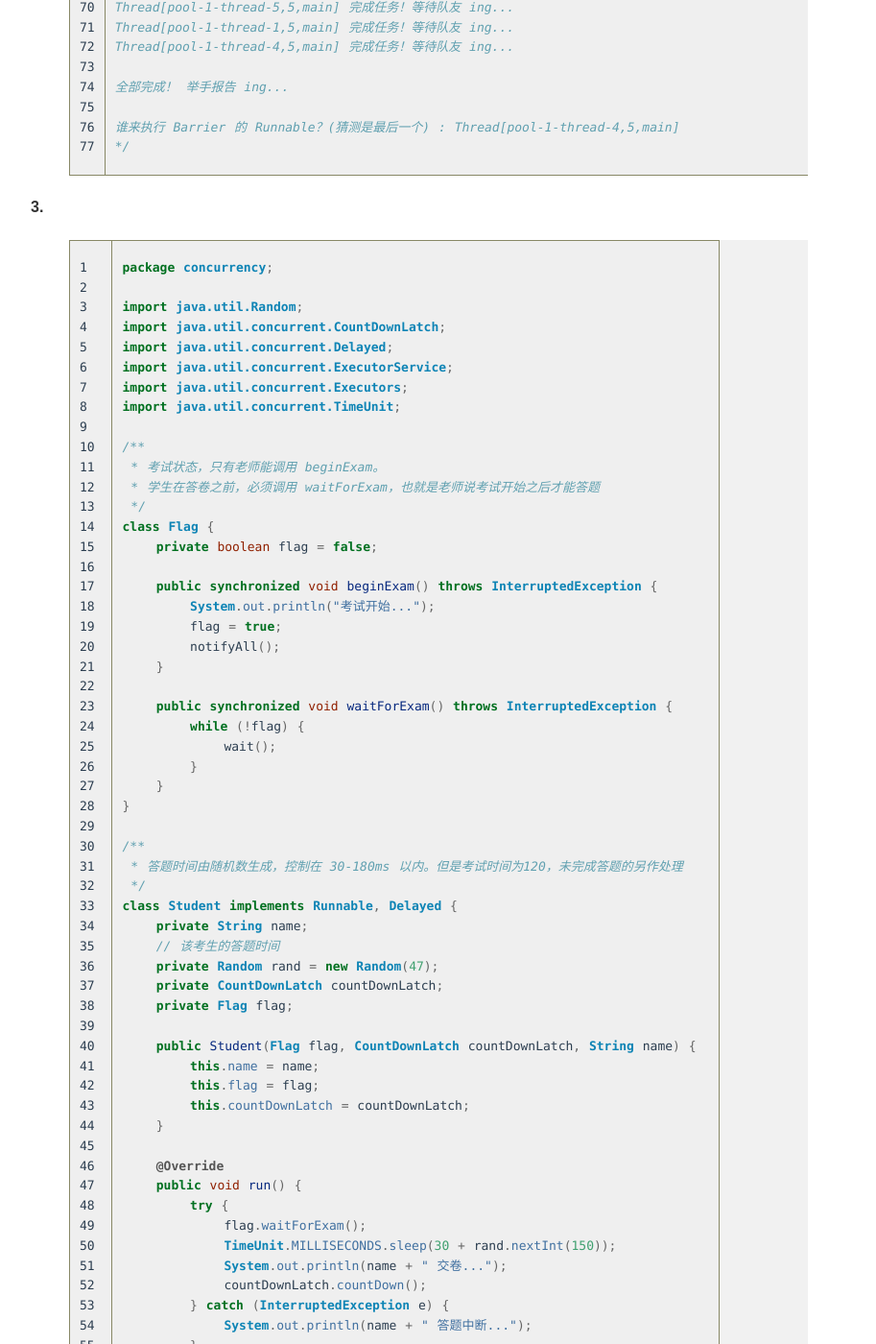
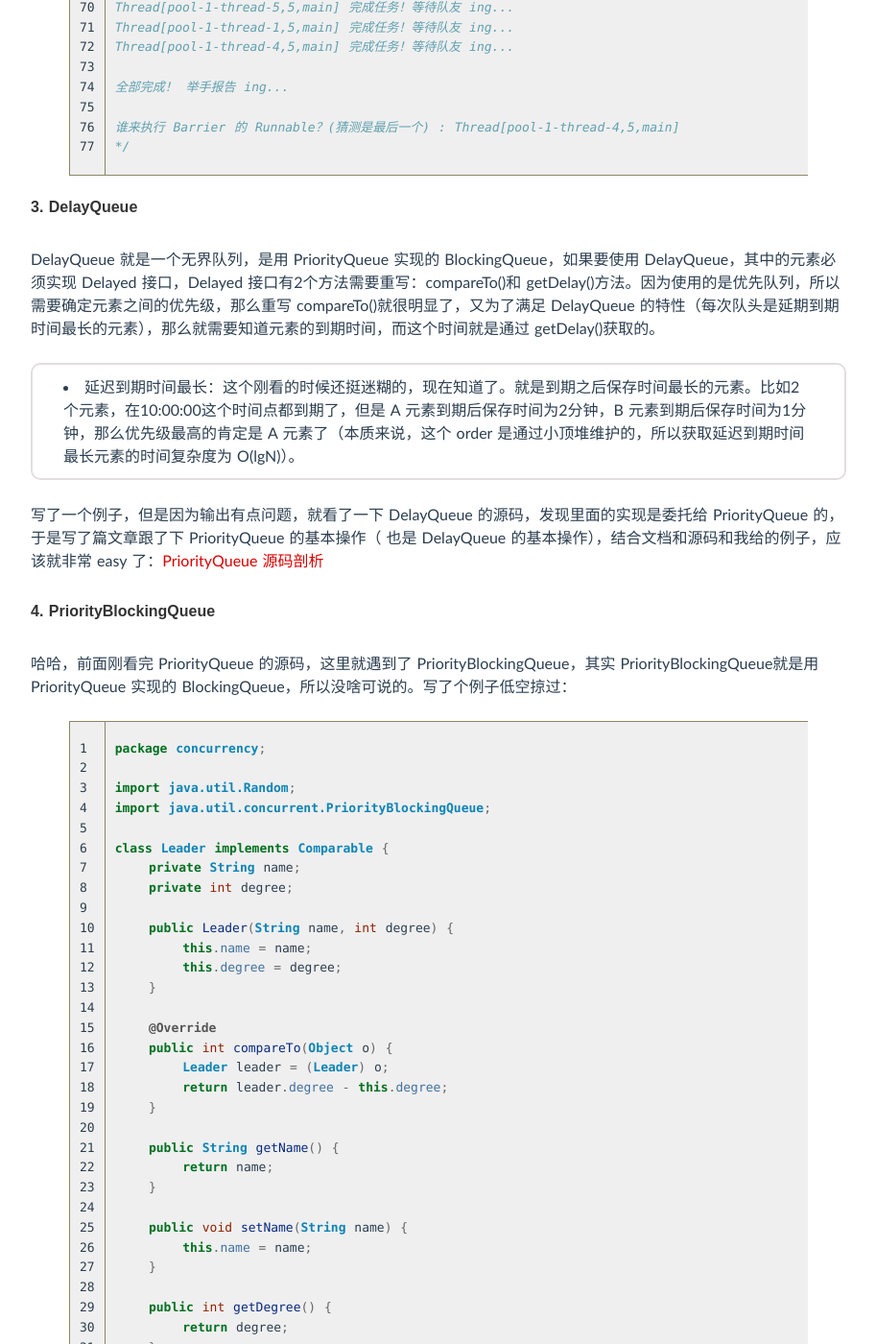
Before and after one commit to niushuai/blog, a Jekyll site: the page built from _posts/2015-03-15-thinking_in_java_chapter21-part06.md, in a window 1280 px wide and 1400 px high, scrolled down 5476 px. Shown: the whole window at 96% size, without its empty margins (183-1096 px from the left). Built offline with Jekyll 4.4.1, drawn with Linux system fonts in a browser that asks for light colours; Markdown is read by kramdown in place of the engine named in the settings; comment, search, counter and statistics services are not loaded; some of the changed text lies outside the part shown.

Commit message:
21.7小节快要看完了啊啊啊啊啊

```diff
--- a/_posts/2015-03-15-thinking_in_java_chapter21-part06.md
+++ b/_posts/2015-03-15-thinking_in_java_chapter21-part06.md
@@ -203,126 +203,181 @@
 */
 {% endhighlight java %}
 
-####3.
+####3. DelayQueue
+
+DelayQueue 就是一个无界队列，是用 PriorityQueue 实现的 BlockingQueue，如果要使用 DelayQueue，其中的元素必须实现 Delayed 接口，Delayed 接口有2个方法需要重写：compareTo()和 getDelay()方法。因为使用的是优先队列，所以需要确定元素之间的优先级，那么重写 compareTo()就很明显了，又为了满足 DelayQueue 的特性（每次队头是延期到期时间最长的元素），那么就需要知道元素的到期时间，而这个时间就是通过 getDelay()获取的。
+
+* 延迟到期时间最长：这个刚看的时候还挺迷糊的，现在知道了。就是到期之后保存时间最长的元素。比如2个元素，在10:00:00这个时间点都到期了，但是 A 元素到期后保存时间为2分钟，B 元素到期后保存时间为1分钟，那么优先级最高的肯定是 A 元素了（本质来说，这个 order 是通过小顶堆维护的，所以获取延迟到期时间最长元素的时间复杂度为 O(lgN)）。
+
+写了一个例子，但是因为输出有点问题，就看了一下 DelayQueue 的源码，发现里面的实现是委托给 PriorityQueue 的，于是写了篇文章跟了下 PriorityQueue 的基本操作（ 也是 DelayQueue 的基本操作），结合文档和源码和我给的例子，应该就非常 easy 了：[PriorityQueue 源码剖析](../priorityqueue)
+
+####4. PriorityBlockingQueue
+
+哈哈，前面刚看完 PriorityQueue 的源码，这里就遇到了 PriorityBlockingQueue，其实 PriorityBlockingQueue就是用 PriorityQueue 实现的 BlockingQueue，所以没啥可说的。写了个例子低空掠过：
 
 {% highlight java linenos %}
 package concurrency;
 
 import java.util.Random;
-import java.util.concurrent.CountDownLatch;
-import java.util.concurrent.Delayed;
-import java.util.concurrent.ExecutorService;
-import java.util.concurrent.Executors;
-import java.util.concurrent.TimeUnit;
+import java.util.concurrent.PriorityBlockingQueue;
 
-/**
- * 考试状态，只有老师能调用 beginExam。
- * 学生在答卷之前，必须调用 waitForExam，也就是老师说考试开始之后才能答题
- */
-class Flag {
-    private boolean flag = false;
+class Leader implements Comparable {
+    private String name;
+    private int degree;
 
-    public synchronized void beginExam() throws InterruptedException {
-        System.out.println("考试开始...");
-        flag = true;
-        notifyAll();
-    }
-
-    public synchronized void waitForExam() throws InterruptedException {
-        while (!flag) {
-            wait();
-        }
-    }
-}
-
-/**
- * 答题时间由随机数生成，控制在 30-180ms 以内。但是考试时间为120，未完成答题的另作处理
- */
-class Student implements Runnable, Delayed {
-    private String name;
-    // 该考生的答题时间
-    private Random rand = new Random(47);
-    private CountDownLatch countDownLatch;
-    private Flag flag;
-
-    public Student(Flag flag, CountDownLatch countDownLatch, String name) {
+    public Leader(String name, int degree) {
         this.name = name;
-        this.flag = flag;
-        this.countDownLatch = countDownLatch;
+        this.degree = degree;
     }
 
     @Override
-    public void run() {
-        try {
-            flag.waitForExam();
-            TimeUnit.MILLISECONDS.sleep(30 + rand.nextInt(150));
-            System.out.println(name + " 交卷...");
-            countDownLatch.countDown();
-        } catch (InterruptedException e) {
-            System.out.println(name + " 答题中断...");
-        }
+    public int compareTo(Object o) {
+        Leader leader = (Leader) o;
+        return leader.degree - this.degree;
+    }
+
+    public String getName() {
+        return name;
     }
 
     public void setName(String name) {
         this.name = name;
     }
 
-    @Override
-    public int compareTo(Delayed delayed) {
-        // TODO Auto-generated method stub
-        return 0;
+    public int getDegree() {
+        return degree;
     }
 
-    @Override
-    public long getDelay(TimeUnit timeUnit) {
-        // TODO Auto-generated method stub
-        return 0;
+    public void setDegree(int degree) {
+        this.degree = degree;
     }
+
 }
 
-class Teacher implements Runnable {
-    private CountDownLatch countDownLatch;
-    private Flag flag;
+public class WhoGoFirst {
 
-    public Teacher(Flag flag, CountDownLatch countDownLatch) {
-        this.flag = flag;
-        this.countDownLatch = countDownLatch;
+    // 通过随机数给领导分级别
+    private static PriorityBlockingQueue<Leader> leaders = new PriorityBlockingQueue<Leader>();
+
+    public static void watchFilm(Leader leader) {
+        leaders.add(leader);
     }
 
-    @Override
-    public void run() {
+    public static void goFirst(PriorityBlockingQueue<Leader> leaders) {
         try {
-            flag.beginExam();
-            countDownLatch.await();
+            while (!leaders.isEmpty()) {
+                Leader leader = leaders.take();
+                System.out.println("级别： " + leader.getDegree() + "的 " + leader.getName() + " 正在撤离...");
+            }
+        } catch (InterruptedException e) {
+            e.printStackTrace();
+        }
+    }
 
-            System.out.println("考试结束！");
-        } catch (InterruptedException e) {
-            System.out.println("考试中断！" + e);
+    public static void main(String[] args) {
+        Random random = new Random();
+        for (int i = 1; i <= 10; i++) {
+            watchFilm(new Leader("leader " + i, random.nextInt(10)));
+        }
+
+        System.out.println("所有领导已经就坐，开始播放电影：速度与激情7...");
+
+        System.out.println("着火了！！！");
+
+        goFirst(leaders);
+
+    }
+}/*output:
+所有领导已经就坐，开始播放电影：速度与激情7...
+着火了！！！
+级别： 8的 leader 3 正在撤离...
+级别： 7的 leader 8 正在撤离...
+级别： 6的 leader 4 正在撤离...
+级别： 6的 leader 9 正在撤离...
+级别： 6的 leader 2 正在撤离...
+级别： 5的 leader 5 正在撤离...
+级别： 4的 leader 6 正在撤离...
+级别： 4的 leader 7 正在撤离...
+级别： 2的 leader 10 正在撤离...
+级别： 0的 leader 1 正在撤离...
+*/
+{% endhighlight java %}
+
+####5. ScheduledExcutor
+
+这个小节讲的是定时触发任务，知道 crontab 的应该都不陌生。看完以后我 google 了一下，发现几个类似功能的类，先知道有这几个东西，用到了再具体看文档吧。
+
+* Timer：单线程轮询任务列表，效率较低
+* ScheduledExcutor：并行执行
+* JCrontab：借鉴了 crontab 的语法，其区别在于 command 不再是 unix/linux 的命令，而是一个 Java 类。如果该类带参数，例如`com.ibm.scheduler.JCronTask2#run`，则定期执行 run 方法；如果该类不带参数，则默认执行 main 方法。此外，还可以传参数给 main 方法或者构造函数，例如`com.ibm.scheduler.JCronTask2#run Hello World`表示传两个参数 Hello 和 World 给构造函数
+* Quartz：Spring 就是用的这个执行定时任务的
+
+给个随便搜到的资料：[几种任务调度的 Java 实现方法与比较](https://www.ibm.com/developerworks/cn/java/j-lo-taskschedule/)
+
+对于举例子的 ScheduledThreadPoolExecutor，大概看下源码，本质是使用 DelayWorkQueue 实现的 BlockingQueue。其中 DelayWorkQueue 和 DelayQueue 类似，不过没有复用 DelayQueue 中用到的 PriorityQueue，而是自己捯饬了一个新的小（大）顶堆。看来concurrent 也不是100%完美的代码呀，哈哈哈。
+
+{% highlight java linenos %}
+public class ScheduledThreadPoolExecutorTest {
+    public static void main(String[] args) {
+        ScheduledExecutorService executorService = new ScheduledThreadPoolExecutor(1);
+        BusinessTask task = new BusinessTask();
+        //1秒后开始执行任务，以后每隔2秒执行一次
+        executorService.scheduleWithFixedDelay(task, 1000, 2000,TimeUnit.MILLISECONDS);
+    }
+
+    private static class BusinessTask implements Runnable{
+        @Override
+        public void run() {
+            System.out.println("任务开始...");
+            // doBusiness();
+            System.out.println("任务结束...");
         }
     }
 }
+{% endhighlight java %}
 
-public class Exam {
-    public static void main(String[] args) throws InterruptedException {
-        ExecutorService exec = Executors.newCachedThreadPool();
-        CountDownLatch countDownLatch = new CountDownLatch(5);
+嗯，这个例子虽然简单，但是我想说几点：
 
-        System.out.println("学生进场...");
-        Flag flag = new Flag();
-        for (int i = 0; i < 5; i++) {
-            exec.execute(new Student(flag, countDownLatch, "student:" + i));
+1. ScheduleAtFixedRate 是基于固定时间间隔进行任务调度，ScheduleWithFixedDelay 取决于每次任务执行的时间长短，是基于不固定时间间隔进行任务调度：
+	1. scheduleWithFixedDelay()方法：每次执行时间为上一次任务结束起向后推一个时间间隔，即每次执行时间为：initialDelay, initialDelay+executeTime+delay, initialDelay+2*executeTime+2*delay
+	2. scheduleWithFixedRate()方法：每次执行时间为上一次任务开始起向后推一个时间间隔，即每次执行时间为 :initialDelay, initialDelay+period, initialDelay+2*period, …
+2. 有可能上面的程序执行了一段时间后，会发现不再执行了，去查看日志，可能是doBusiness()方法中抛出了异常。但是为什么doBusiness()抛出异常就会中止定时任务的执行呢？看文档就知道了：
+	> Creates and executes a periodic action that becomes enabled first after the given initial delay, and subsequently with the given delay between the termination of one execution and the commencement of the next. If any execution of the task encounters an exception, subsequent executions are suppressed. Otherwise, the task will only terminate via cancellation or termination of the executor.
+	>
+	> 简单翻译就是：
+	>
+	> 创建并执行一个在给定初始延迟后首次启用的定期操作，随后，在每一次执行终止和下一次执行开始之间都存在给定的延迟。如果任务的任一执行遇到异常，就会取消后续执行。否则，只能通过执行程序的取消或终止方法来终止该任务。
+
+所以上面的例子应该改成下面这样：
+
+{% highlight java linenos %}
+public class ScheduledThreadPoolExecutorTest {
+    public static void main(String[] args) {
+        ScheduledExecutorService executorService = new ScheduledThreadPoolExecutor(1);
+        BusinessTask task = new BusinessTask();
+        //1秒后开始执行任务，以后每隔2秒执行一次
+        executorService.scheduleWithFixedDelay(task, 1000, 2000,TimeUnit.MILLISECONDS);
+    }
+
+    private static class BusinessTask implements Runnable{
+        @Override
+        public void run() {
+            //捕获所有的异常，保证定时任务能够继续执行
+            try{
+                System.out.println("任务开始...");
+                // doBusiness();
+                System.out.println("任务结束...");
+            }catch (Throwable e) {
+                // solve the exception problem
+            }
         }
-        //学生入场后，等待老师进场
-        TimeUnit.SECONDS.sleep(5);
-
-        System.out.println("老师进场...");
-        exec.execute(new Teacher(flag, countDownLatch));
-
-        exec.shutdown();
     }
 }
+{% endhighlight java %}
 
-{% endhighlight java %}
+####6. Semaphore
+
+
 
 {% highlight java linenos %}
 {% endhighlight java %}
```
